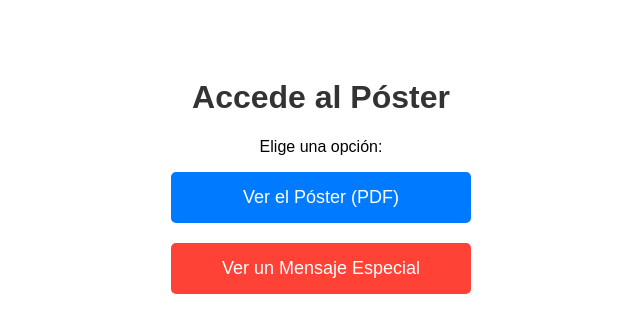
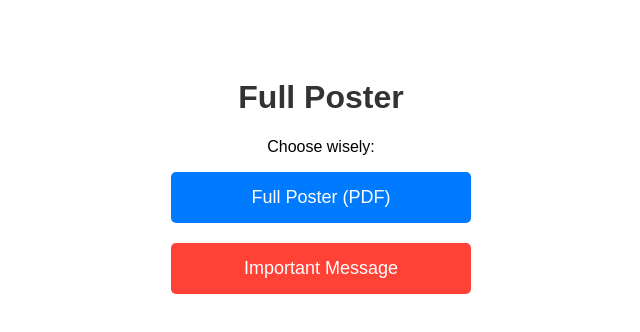
Before and after one commit to richivevi/poster-qr, a plain HTML site: page index.html in a window 1280 px wide. Shown: the whole page, without its empty margins (319-959 px from the left). Drawn offline with Linux system fonts and the light colour scheme.

Commit message:
Update index.html

```diff
--- a/index.html
+++ b/index.html
@@ -36,11 +36,11 @@
     </style>
 </head>
 <body>
-    <h1>Accede al Póster</h1>
-    <p>Elige una opción:</p>
+    <h1>Full Poster</h1>
+    <p>Choose wisely:</p>
     <div class="container">
-        <a class="button pdf" href="https://drive.google.com/file/d/1DPlHeBvalx2s-eoi3p3UWr_TsjRdG_0m/view?usp=drive_link" target="_blank">Ver el Póster (PDF)</a>
-        <a class="button rickroll" href="https://youtu.be/dQw4w9WgXcQ" target="_blank">Ver un Mensaje Especial</a>
+        <a class="button pdf" href="https://drive.google.com/file/d/1DPlHeBvalx2s-eoi3p3UWr_TsjRdG_0m/view?usp=drive_link" target="_blank">Full Poster (PDF)</a>
+        <a class="button rickroll" href="https://youtu.be/dQw4w9WgXcQ" target="_blank">Important Message</a>
     </div>
 </body>
 </html>
```
